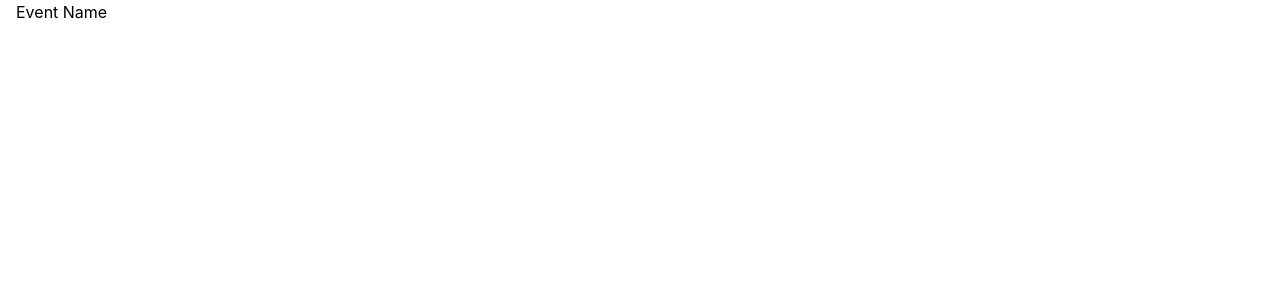
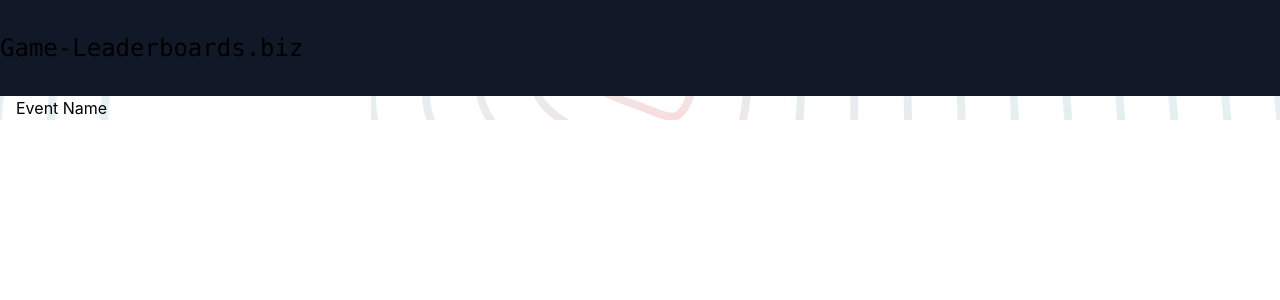
Before and after one commit to addison-codes/leaderboard-example, a Next.js app: page / in a window 1280 px wide. Shown: the top 300 px of the page. Built offline with nearby package versions, Linux system fonts and the light colour scheme.

Commit message:
feat: :sparkles: add layout components and svg gradient background

```diff
--- /dev/null
+++ b/components/Navbar.jsx
@@ -0,0 +1,11 @@
+const Navbar = () => {
+  return (
+    <nav className="bg-gray-900">
+    <div className="container mx-auto py-8">
+      <h1 id="title" className="font-mono text-2xl">Game-Leaderboards.biz</h1>
+    </div>
+    </nav>
+  )
+}
+
+export default Navbar
--- /dev/null
+++ b/components/layouts/MainLayout.jsx
@@ -0,0 +1,15 @@
+import Navbar from '../Navbar'
+
+const MainLayout = ({ children }) => {
+  return (
+    <div
+      className="bg-cover bg-center bg-no-repeat"
+      style={{ backgroundImage: `url(background.svg)` }}
+    >
+      <Navbar />
+      <main className=" container mx-auto">{children}</main>
+    </div>
+  )
+}
+
+export default MainLayout
--- a/pages/_app.js
+++ b/pages/_app.js
@@ -1,7 +1,12 @@
+import MainLayout from '../components/layouts/MainLayout'
 import '../styles/globals.css'
 
 function MyApp({ Component, pageProps }) {
-  return <Component {...pageProps} />
+  return (
+    <MainLayout>
+      <Component {...pageProps} />
+    </MainLayout>
+  )
 }
 
 export default MyApp
--- a/styles/globals.css
+++ b/styles/globals.css
@@ -25,6 +25,6 @@ a {
   }
   body {
     color: white;
-    background: black;
+    background: #0d1117;
   }
 }
```
Also changed, not shown: public/background.svg (added).
